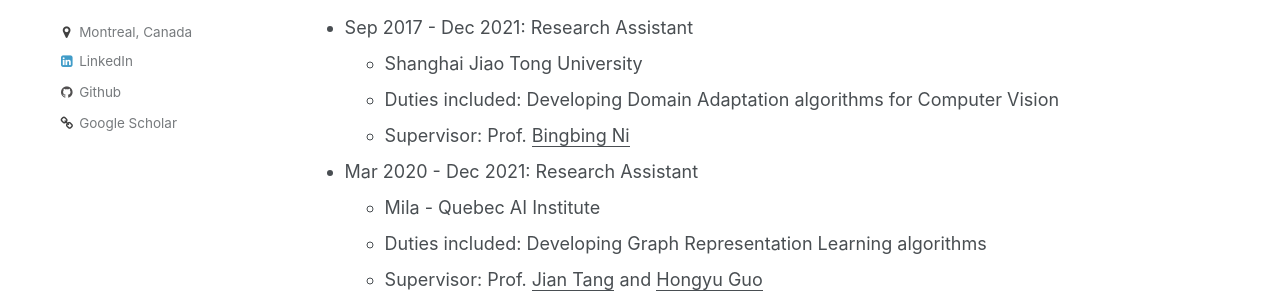
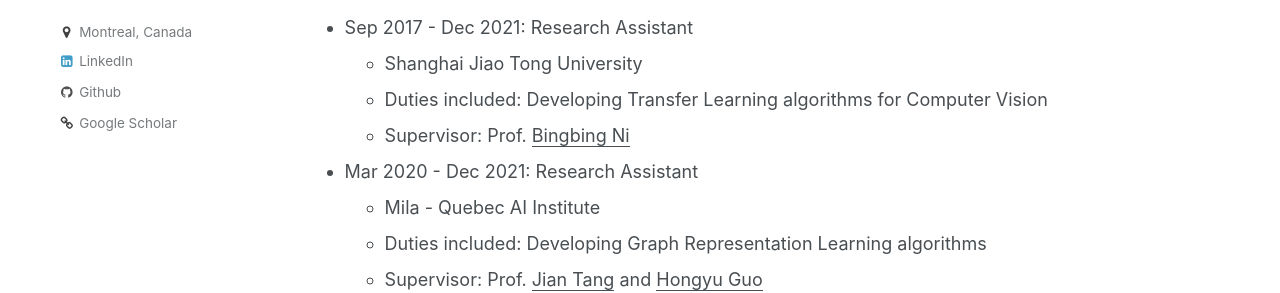
Before and after one commit to ChrisAllenMing/ChrisAllenMing.github.io, a Jekyll site: the page built from _pages/cv.md, in a window 1280 px wide and 900 px high. Shown: the part 367-660 px from the top of the window. Built offline with Jekyll 4.4.1, drawn with Linux system fonts in a browser that asks for light colours.

Commit message:
Update CV

```diff
--- a/_pages/cv.md
+++ b/_pages/cv.md
@@ -19,7 +19,7 @@ Work experience
 ======
 * Sep 2017 - Dec 2021: Research Assistant
   * Shanghai Jiao Tong University
-  * Duties included: Developing Domain Adaptation algorithms for Computer Vision
+  * Duties included: Developing Transfer Learning algorithms for Computer Vision
   * Supervisor: Prof. <a href="https://scholar.google.com/citations?hl=zh-CN&user=eUbmKwYAAAAJ"><u>Bingbing Ni</u>
 
 * Mar 2020 - Dec 2021: Research Assistant
```
